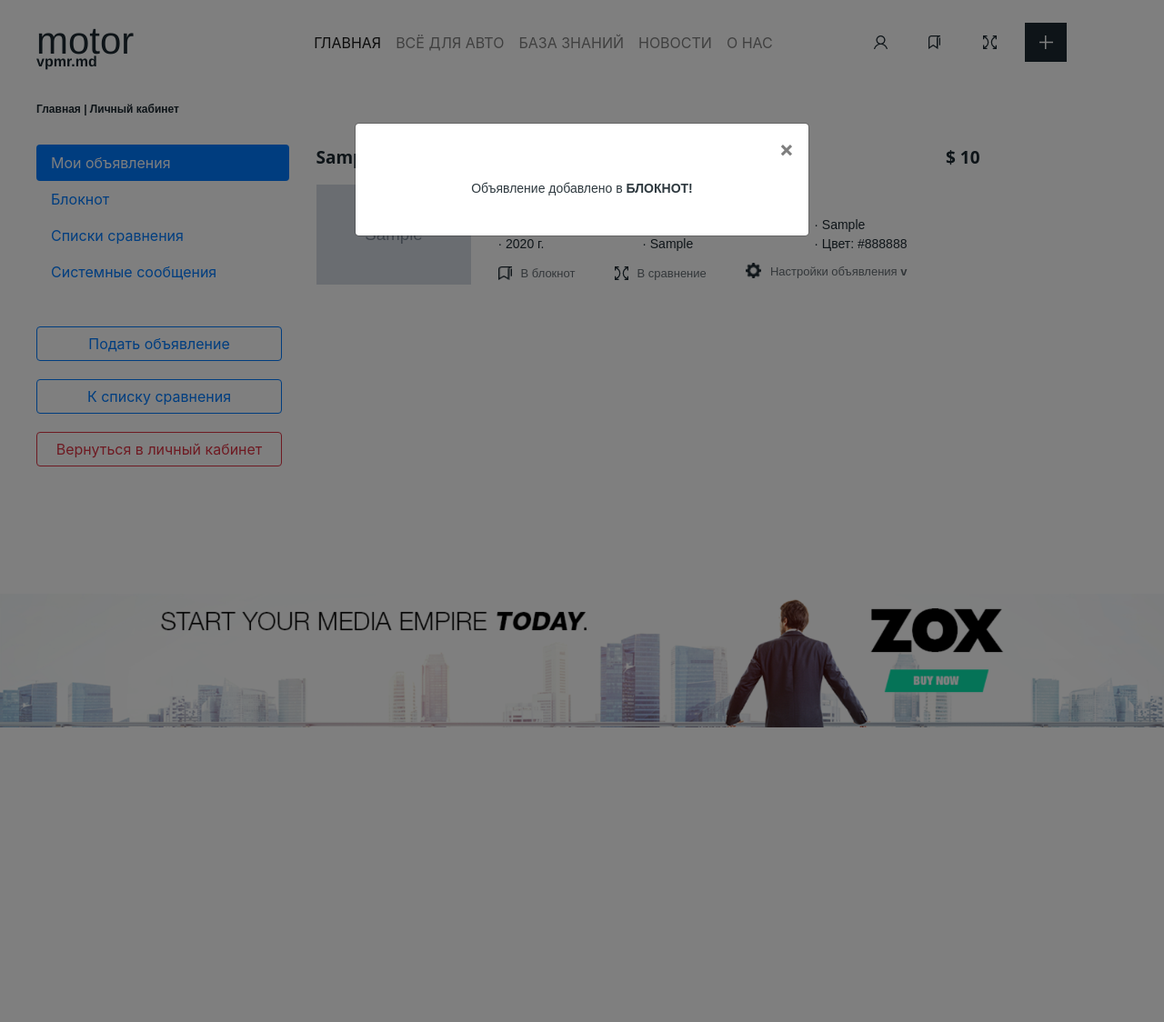
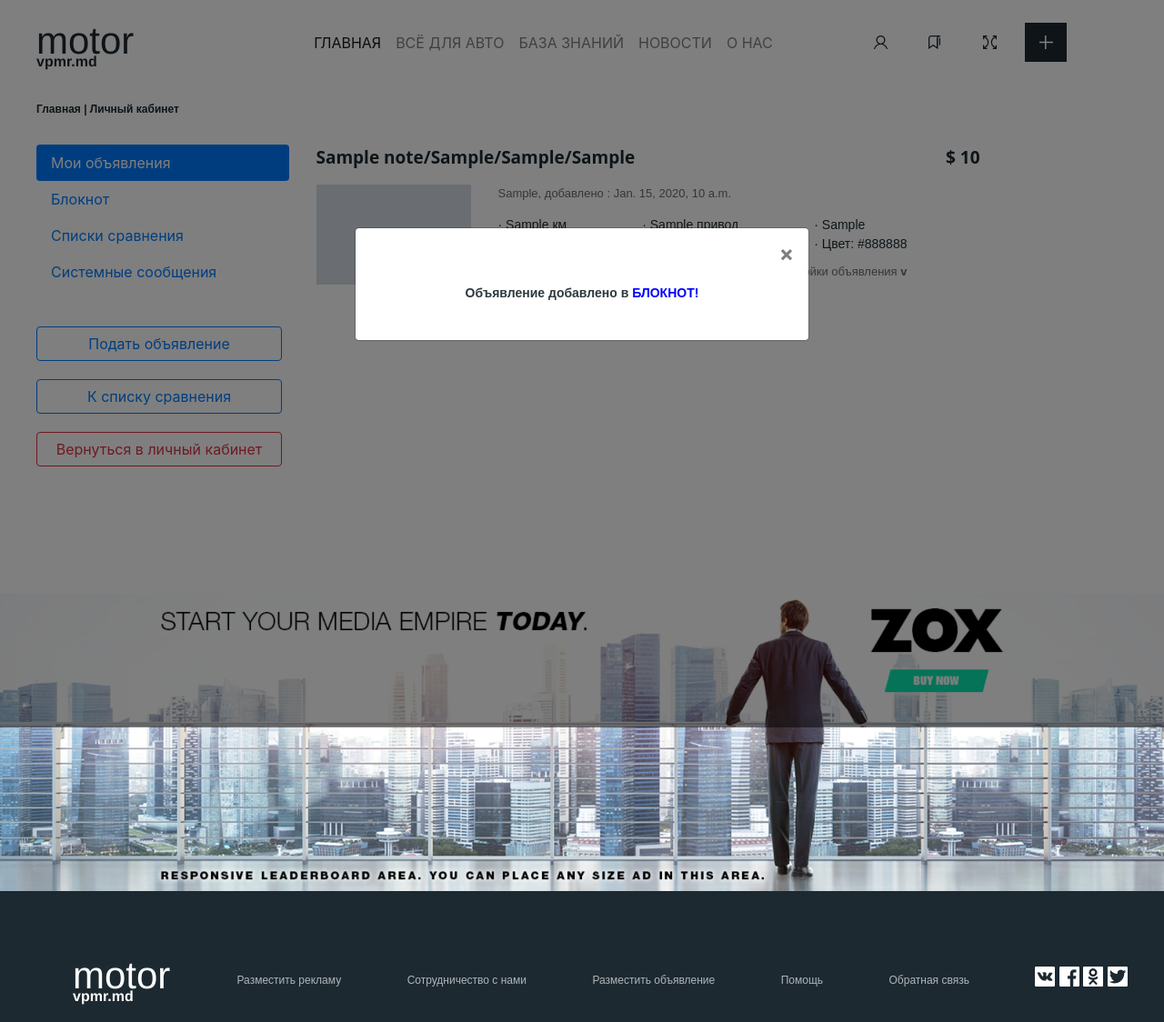
Before and after one commit to sergiishevchenko/Motor-project, a Django app: template motor/templates/motor/LK.html in a window 1280 px wide, after a click on "В блокнот"; the page is wider, and only the part inside the window is pictured. Shown: that part at 91% size. Before the commit the page ends 800 px from the top of that part, so only its background shows below. Run offline with Django 3.2, Linux system fonts and the light colour scheme; the template is opened without the code that fills it: most values are stand-ins (such as "Sample title", 1, 10 or a date in 2020); grey boxes marked "Sample" are stand-in pictures; some libraries are stand-ins or nearby versions.

Commit message:
forms comparison/notebook modals

```diff
--- a/motor/templates/motor/LK.html
+++ b/motor/templates/motor/LK.html
@@ -50,16 +50,22 @@
                                         </div>
                                     </div>
                                     <div class="pills-item__icons">
-                                        <a class="pills-item__icons-notebook" data-toggle="modal" data-target="#modal-notebook">
+                                        <form method="POST">
+                                            {% csrf_token %}
+                                            <button class="pills-item__icons-notebook" id="to_notebook" style="border: 0" type="button" name="to_notebook" data-toggle="modal" data-target="#modal-notebook">
                                                 {% load static %}
                                                 <img src="{% static "img/notebook/bloknot.png" %}" style="width: 15px; height: 15px" alt="notebook">
                                                 <div class="pills-item__icons-text">В блокнот</div>
-                                        </a>
-                                        <a class="pills-item__icons-notebook" data-toggle="modal" data-target="#modal-comparison">
+                                            </button>
+                                        </form>
+                                        <form method="POST">
+                                            {% csrf_token %}
+                                            <button class="pills-item__icons-notebook" id="to_comparison" style="border: 0" name="to_comparison" type="button" value="{{ note.id }}" data-toggle="modal" data-target="#modal-comparison">
                                                 {% load static %}
                                                 <img src="{% static "img/notebook/compare.png" %}" style="width: 15px; height: 15px" alt="compare">
                                                 <div class="pills-item__icons-text">В сравнение</div>
-                                        </a>
+                                            </button>
+                                        </form>
                                         <div class="pills-item__icons-notebook">
                                             {% load static %}
                                             <img src="{% static "img/settings.png" %}" style="width: 17px; height: 17px" alt="settings">
--- a/motor/templates/motor/base.html
+++ b/motor/templates/motor/base.html
@@ -388,7 +388,7 @@
         </div>
     </div>
 </div>
-<div class="modal" id="modal-notebook" tabindex="-1" role="dialog" style="top: 135px; left: 0">
+<div class="modal" id="modal-notebook" tabindex="-1" role="dialog" style="top: 250px; left: 0;">
     <div class="modal-dialog" role="document">
         <div class="modal-content" style="height: auto">
             <div class="modal-header" style="border-bottom: none">
@@ -396,13 +396,13 @@
                     <span aria-hidden="true">&times;</span>
                 </button>
             </div>
-            <div class="modal-content__body" style="margin-bottom: 40px;">
-                Объявление добавлено в <strong>БЛОКНОТ!</strong>
+            <div class="modal-content__body" style="margin-bottom: 40px; font-weight: 700;">
+                Объявление добавлено в <strong style="color: blue">БЛОКНОТ!</strong>
             </div>
         </div>
     </div>
 </div>
-<div class="modal" id="modal-comparison" tabindex="-1" role="dialog" style="top: 135px; left: 0">
+<div class="modal" id="modal-comparison" tabindex="-1" role="dialog" style="top: 250px; left: 0;">
     <div class="modal-dialog" role="document">
         <div class="modal-content" style="height: auto">
             <div class="modal-header" style="border-bottom: none">
@@ -410,9 +410,9 @@
                     <span aria-hidden="true">&times;</span>
                 </button>
             </div>
-            <div class="modal-content__body" style="margin-bottom: 40px;">
-                Объявление добавлено в <strong>СПИСОК СРАВНЕНИЯ!</strong></br>
-                В <strong>СПИСКЕ СРАВНЕНИЯ</strong> {{ name }} объявления.
+            <div class="modal-content__body" style="margin-bottom: 40px; font-weight: 700;">
+                Объявление добавлено в <strong style="color: blue">СПИСОК СРАВНЕНИЯ!</strong></br>
+                Вы можете добавить только <strong style="color: blue">3</strong> объявления!
             </div>
         </div>
     </div>
--- a/motor/views.py
+++ b/motor/views.py
@@ -321,6 +321,7 @@ def add_kuzov(request, car, seria, year, kuzov):
 def LK(request):
     user_id = request.session.get('user_id', None)
     notes = AdvertiseCar.objects.filter(ID_id=user_id)
+
     params = {'notes': notes}
     return render(request, 'motor/LK.html', params)
 
```
Also changed, not shown: motor/forms.py (+8 -0 lines), motor/models.py (+8 -0 lines). Lines whose indentation alone changed are shown as unchanged.
